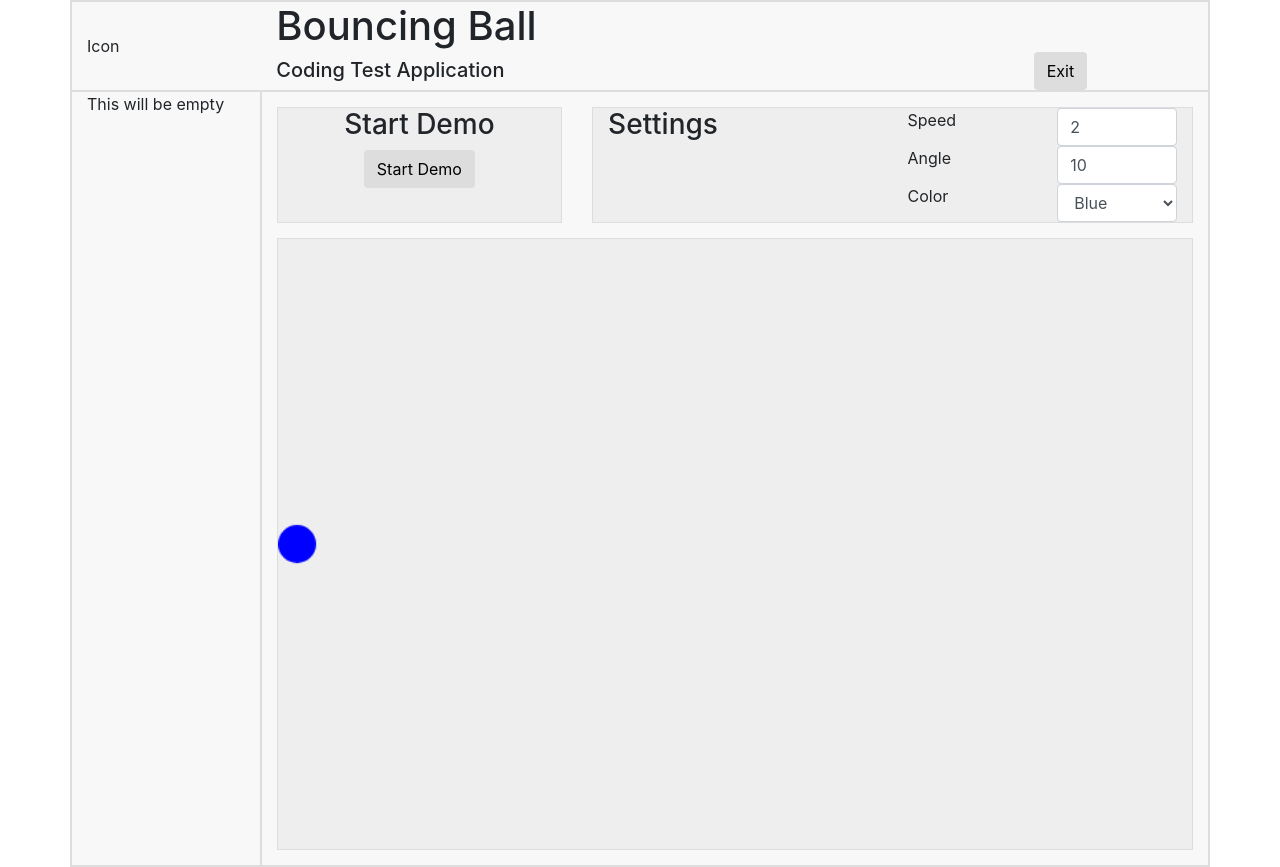
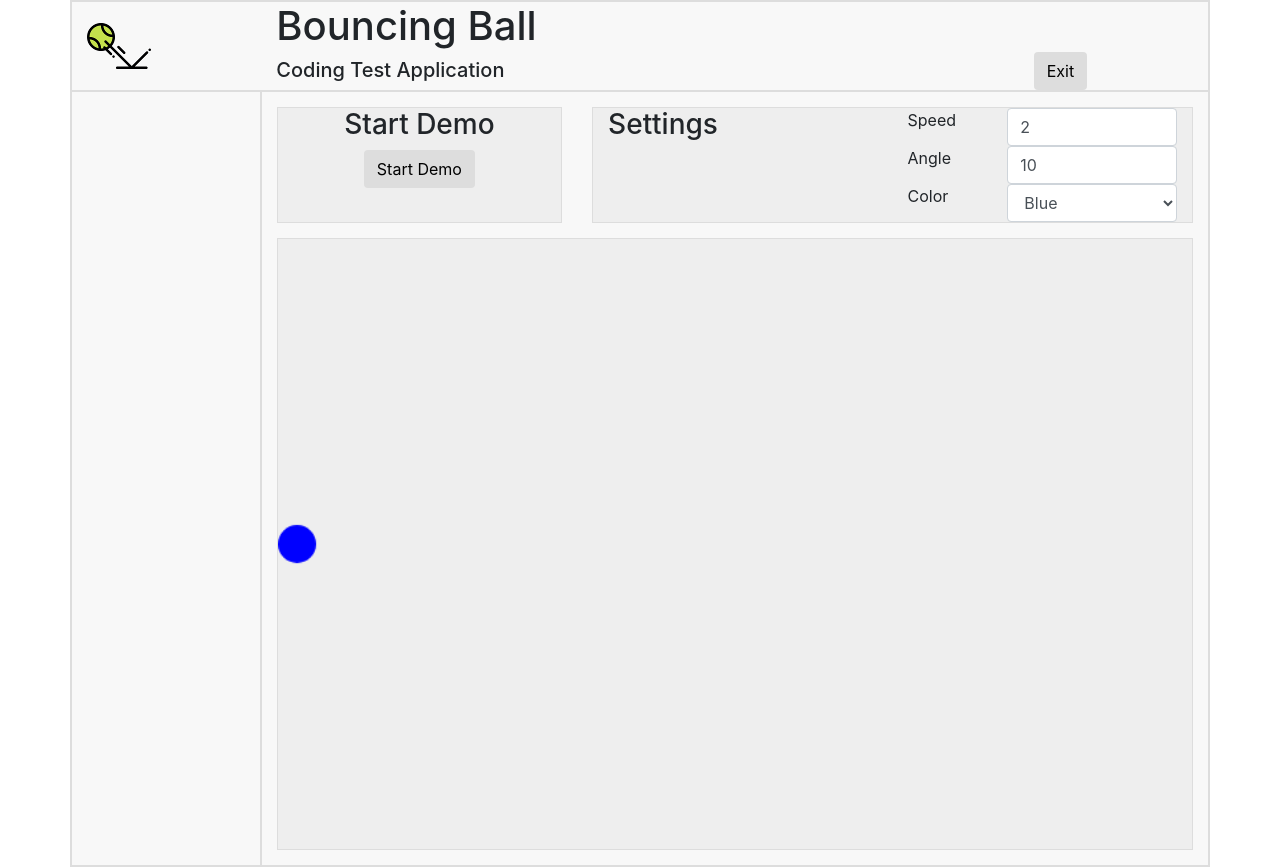
Before and after one commit to Condimentum/bouncing-ball, an Angular app: page / in a window 1280 px wide. Built offline with nearby package versions, Linux system fonts and the light colour scheme.

Commit message:
Final touches

```diff
--- a/src/app/app.component.html
+++ b/src/app/app.component.html
@@ -1,7 +1,7 @@
 <div class="container">
 	<div class="row align-items-center section nopadding">
 		<div class="col-sm-2">
-			Icon
+			<img src="assets/img/logo.png">
 		</div>
 		<div class="col-sm-8">
 			<h1>Bouncing Ball</h1>
@@ -13,7 +13,6 @@
 	</div>
 	<div class="row">
 		<div class="col-sm-2 section">
-			This will be empty
 		</div>
 		<div class="col-sm-10 section">
 			<div class="row">
--- a/src/app/settings/settings.component.html
+++ b/src/app/settings/settings.component.html
@@ -4,15 +4,15 @@
 	</div>
 	<div class="col">
 		<div class="row">
-			<div class="col">
+			<div class="col-sm-4">
 				Speed
 			</div>
-			<div class="col">
+			<div class="col-sm">
 				<input class="form-control" type="number" [(ngModel)]="ball.speed" placeholder="1" />
 			</div>
 		</div>
 		<div class="row">
-			<div class="col">
+			<div class="col-sm-4">
 				Angle
 			</div>
 			<div class="col">
@@ -20,7 +20,7 @@
 			</div>
 		</div>
 		<div class="row">
-			<div class="col">
+			<div class="col-sm-4">
 				Color
 			</div>
 			<div class="col">
```
Also changed, not shown: src/assets/img/logo.png (added), 1 other file (tests, documents, lock files or other folders).
